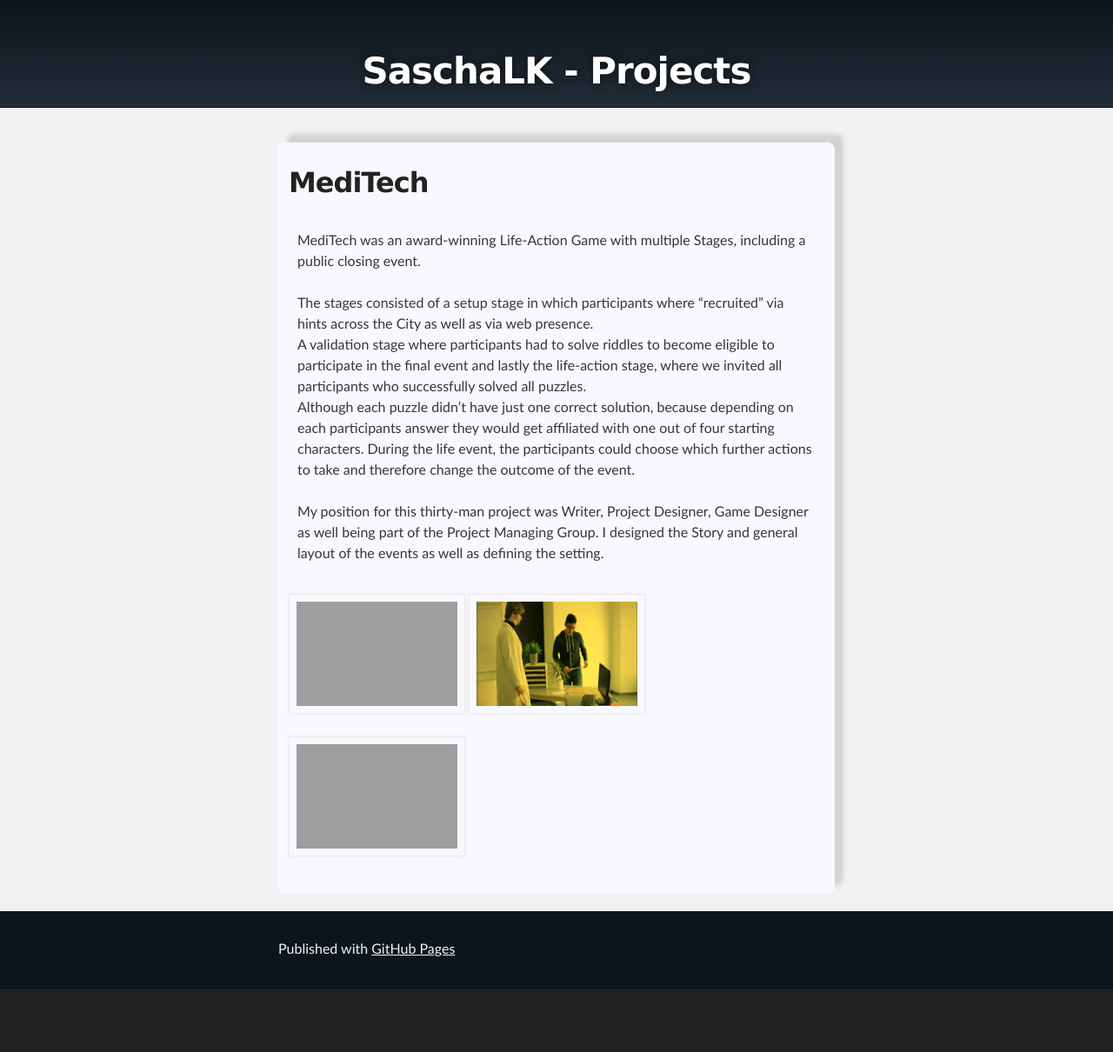
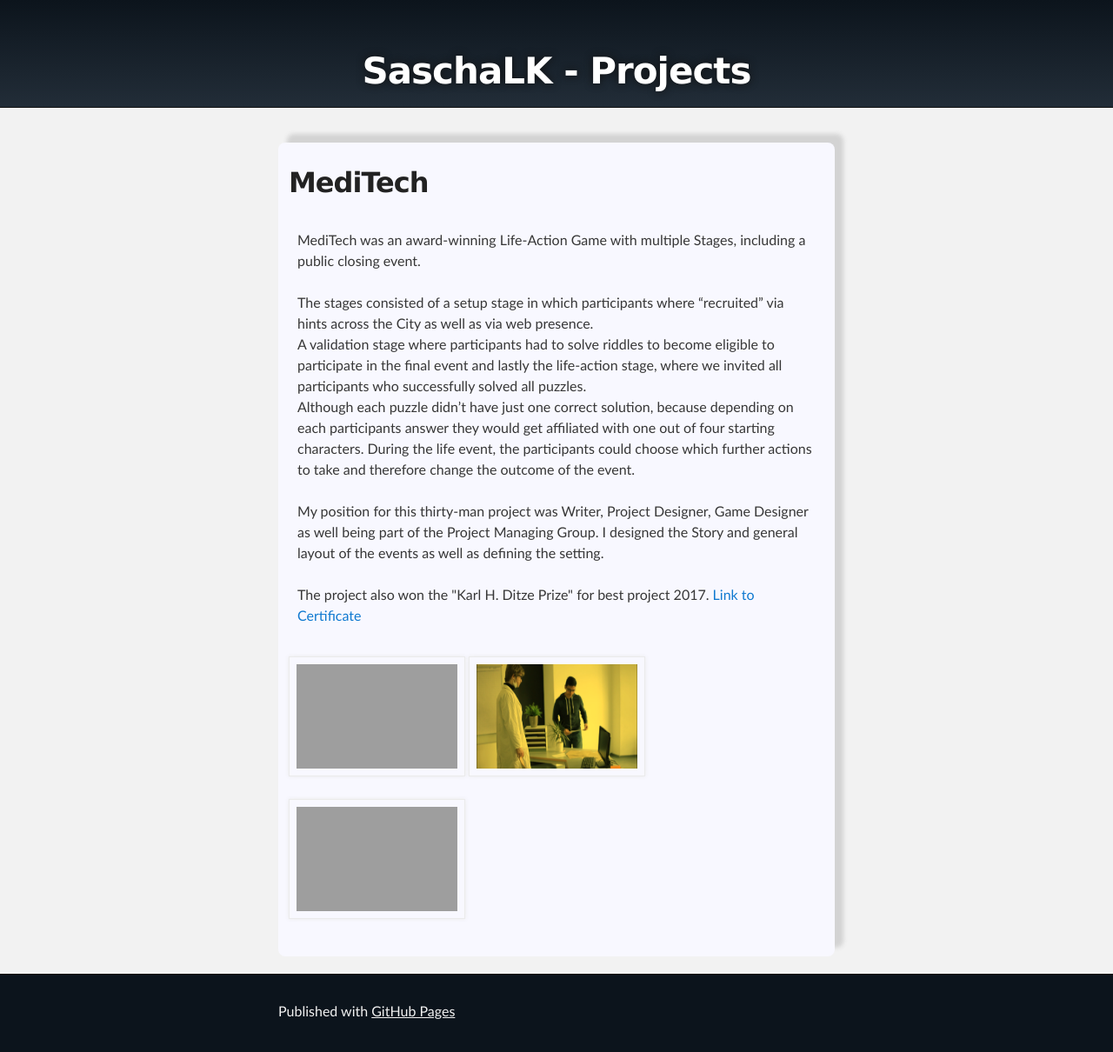
Before and after one commit to SaschaLK/SaschaLK.github.io, a Jekyll site: the page built from index.md, in a window 1280 px wide. Shown: the whole page at 87% size. Built offline with Jekyll 4.4.1, drawn with Linux system fonts in a browser that asks for light colours; our own code applies the rules of GitHub Pages for plain Markdown files; the repository's description, which GitHub fills in, is left out; before the commit the page ends 1138 px from its top, so only the background shows below that; grey boxes are pictures that could not be loaded.

Commit message:
ditze prize

```diff
--- a/index.md
+++ b/index.md
@@ -10,6 +10,9 @@
                 During the life event, the participants could choose which further actions to take and therefore change the outcome of the event.
                 <br><br>
                 My position for this thirty-man project was Writer, Project Designer, Game Designer as well being part of the Project Managing Group. I designed the Story and general layout of the events as well as defining the setting.
+                <br><br>
+                The project also won the "Karl H. Ditze Prize" for best project 2017.
+                <a href="assets/images/DitzePreis.pdf">Link to Certificate</a>
                 <br>
                 <div id="mediTechImages">
                     <img src="assets/images/MediTech/1.png" alt="interviewMediTech">
```
